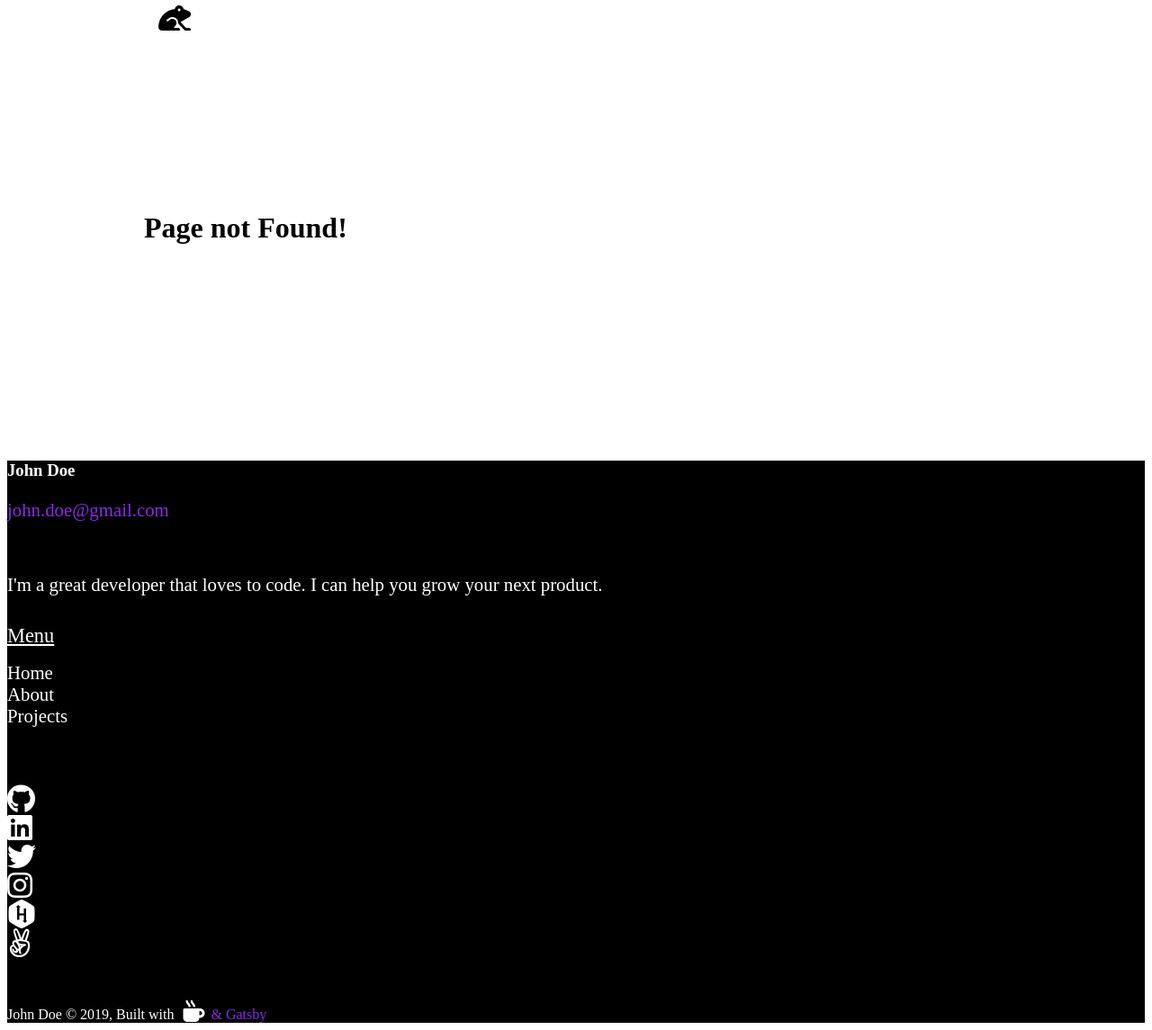
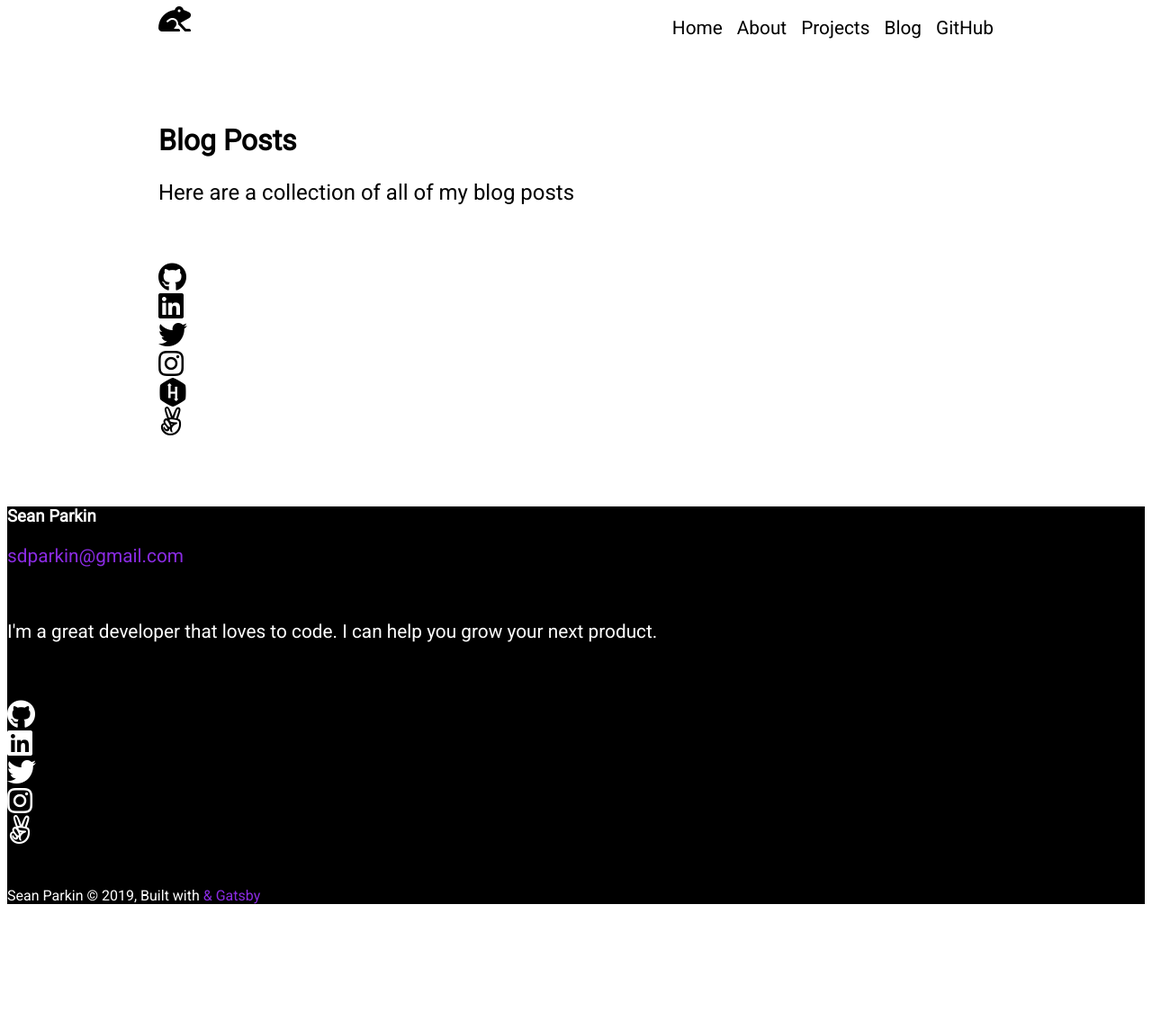
Before and after one commit to minnecoder/personal-portfolio, a Gatsby site: page /blog in a window 1280 px wide. Before the commit this address had no page. Shown: the part 15-1160 px from the top of the page at 90% size. After the commit the page ends 1028 px from the top, so only its background shows below. Built offline with nearby package versions, Linux system fonts and the light colour scheme; Gatsby itself is replaced by a stand-in of ours.

Commit message:
Changed info on site and added skeleton blog page

```diff
--- a/gatsby-config.js
+++ b/gatsby-config.js
@@ -1,10 +1,10 @@
 module.exports = {
   pathPrefix: "/gatsby-clean-portfolio",
   siteMetadata: {
-    title: `John Doe - Software Developer`,
+    title: `Sean Parkin - Web Developer`,
     description: `Add you meta Description here!`,
     url: "https://ugglr.github.io/gatsby-clean-portfolio/",
-    twitterUsername: "@real_carlw",
+    twitterUsername: "@minnecoder",
     author: `@real_carlw`,
   },
   plugins: [
--- a/src/components/SocialRow/SocialRow.js
+++ b/src/components/SocialRow/SocialRow.js
@@ -8,7 +8,7 @@ export default () => (
     <Col>
       <a
         style={{ color: "#000" }}
-        href="https://www.github.com/"
+        href="https://www.github.com/minnecoder"
         target="_blank"
         rel="noopener noreferrer"
       >
@@ -18,7 +18,7 @@ export default () => (
     <Col>
       <a
         style={{ color: "#000" }}
-        href="https://www.linkedin.com/"
+        href="https://www.linkedin.com/in/seanparkin"
         target="_blank"
         rel="noopener noreferrer"
       >
@@ -28,7 +28,7 @@ export default () => (
     <Col>
       <a
         style={{ color: "#000" }}
-        href="https://twitter.com/"
+        href="https://twitter.com/minnecoder"
         target="_blank"
         rel="noopener noreferrer"
       >
@@ -39,7 +39,7 @@ export default () => (
     <Col>
       <a
         style={{ color: "#000" }}
-        href="https://www.instagram.com/"
+        href="https://www.instagram.com/minnecoder"
         target="_blank"
         rel="noopener noreferrer"
       >
--- a/src/components/layout/Footer.js
+++ b/src/components/layout/Footer.js
@@ -11,10 +11,11 @@ const Footer = () => (
     <Container style={{ maxWidth: "960px" }}>
       <Row>
         <Col>
-          <h3>John Doe</h3>
+          <h3>Sean Parkin</h3>
           <p style={{ color: "blueviolet", fontSize: "1.3rem" }}>
-            {/*TODO: ADD A MAILTO-LINK */}
-            john.doe@gmail.com
+            <a href="mailto:sdparkin@gmail.com">
+          <span style={{ color: "blueviolet" }}>sdparkin@gmail.com</span>
+        </a>
           </p>
           <br />
           <p style={{ fontSize: "1.3rem" }}>
@@ -23,42 +24,14 @@ const Footer = () => (
           </p>
         </Col>
       </Row>
-      <Row>
-        <Col
-          style={{
-            textDecoration: "underline",
-            fontSize: "1.4rem",
-            marginBottom: "1rem",
-            marginTop: "2rem",
-          }}
-        >
-          Menu
-        </Col>
-      </Row>
-      <Row>
-        <Col xs={2} style={{ fontSize: "1.3rem" }}>
-          <Link to="/">
-            <span className="link_styles">Home</span>
-          </Link>
-        </Col>
-        <Col xs={2} style={{ fontSize: "1.3rem" }}>
-          <Link to="/about">
-            <span className="link_styles">About</span>
-          </Link>
-        </Col>
-        <Col xs={2} style={{ fontSize: "1.3rem" }}>
-          <Link to="/projects">
-            <span className="link_styles">Projects</span>
-          </Link>
-        </Col>
-      </Row>
+
 
       {/* TODO: Make use of the SocialRow component to make the below icons obsolete */}
 
       <Row className="footer_social text-center">
         <Col>
           <a
-            href="https://www.github.com/"
+            href="https://github.com/minnecoder"
             target="_blank"
             rel="noopener noreferrer"
           >
@@ -67,7 +40,7 @@ const Footer = () => (
         </Col>
         <Col>
           <a
-            href="https://www.linkedin.com/"
+            href="https://www.linkedin.com/in/seanparkin"
             target="_blank"
             rel="noopener noreferrer"
           >
@@ -76,7 +49,7 @@ const Footer = () => (
         </Col>
         <Col>
           <a
-            href="https://twitter.com/"
+            href="https://twitter.com/minnecoder"
             target="_blank"
             rel="noopener noreferrer"
           >
@@ -94,16 +67,7 @@ const Footer = () => (
           </a>
         </Col>
 
-        <Col>
-          <a
-            className="hover_effect"
-            href="https://www.hackerrank.com/"
-            target="_blank"
-            rel="noopener noreferrer"
-          >
-            <i className="fab fa-hackerrank hover_effect" />
-          </a>
-        </Col>
+
         <Col>
           <a href="https://angel.co/" target="_blank" rel="noopener noreferrer">
             <i className="fab fa-angellist hover_effect" />
@@ -112,15 +76,7 @@ const Footer = () => (
       </Row>
       <Row className="text-center" style={{ marginTop: "3rem" }}>
         <Col>
-          John Doe © {new Date().getFullYear()}, Built with
-          <i
-            className="fas fa-mug-hot"
-            style={{
-              marginLeft: "10px",
-              marginRight: "3px",
-              fontSize: "1.5rem",
-            }}
-          />
+          Sean Parkin © {new Date().getFullYear()}, Built with
           <a href="https://www.gatsbyjs.org">
             {" "}
             <span className="blueViolet">& Gatsby</span>
--- a/src/components/layout/Layout.js
+++ b/src/components/layout/Layout.js
@@ -27,7 +27,7 @@ const Layout = ({ children }) => (
     render={data => (
       <>
         <SEO
-          title="John Doe Software Developer"
+          title="Sean Parkin | Web Developer"
           keywords={[
             `gatsby`,
             `application`,
--- a/src/components/navbar/MyNavbar.js
+++ b/src/components/navbar/MyNavbar.js
@@ -20,13 +20,18 @@ const MyNavbar = () => (
         <li className="float_right">
           {/* eslint-disable-next-line */}
           <a
-            href="https://www.github.com/"
+            href="https://www.github.com/minnecoder"
             target="_blank"
             rel="noopener noreferrer"
             className="menu_link"
           >
             GitHub
           </a>
+        </li>
+        <li className="float_right">
+          <Link to="/blog" className="menu_link">
+            Blog
+          </Link>
         </li>
         <li className="float_right">
           <Link to="/projects" className="menu_link">
--- /dev/null
+++ b/src/pages/blog.js
@@ -0,0 +1,29 @@
+import React from "react"
+import Layout from "../components/layout/Layout"
+import MyJumbo from "../components/myJumbo/MyJumbo"
+import MyButton from "../components/myButton/MyButton"
+
+import "../fontawesome/css/all.min.css"
+import "./index.css"
+
+import { Container, Row, Col } from "react-bootstrap"
+
+export default () => (
+    <div className="App">
+    <Layout>
+    <MyJumbo
+        body={
+          "Here are a collection of all of my blog posts"
+        }
+        title={"Blog Posts"}
+      />
+
+
+
+
+
+
+
+    </Layout>
+    </div>
+)
```
Also changed, not shown: src/components/hero/Hero.js (+7 -7 lines).
